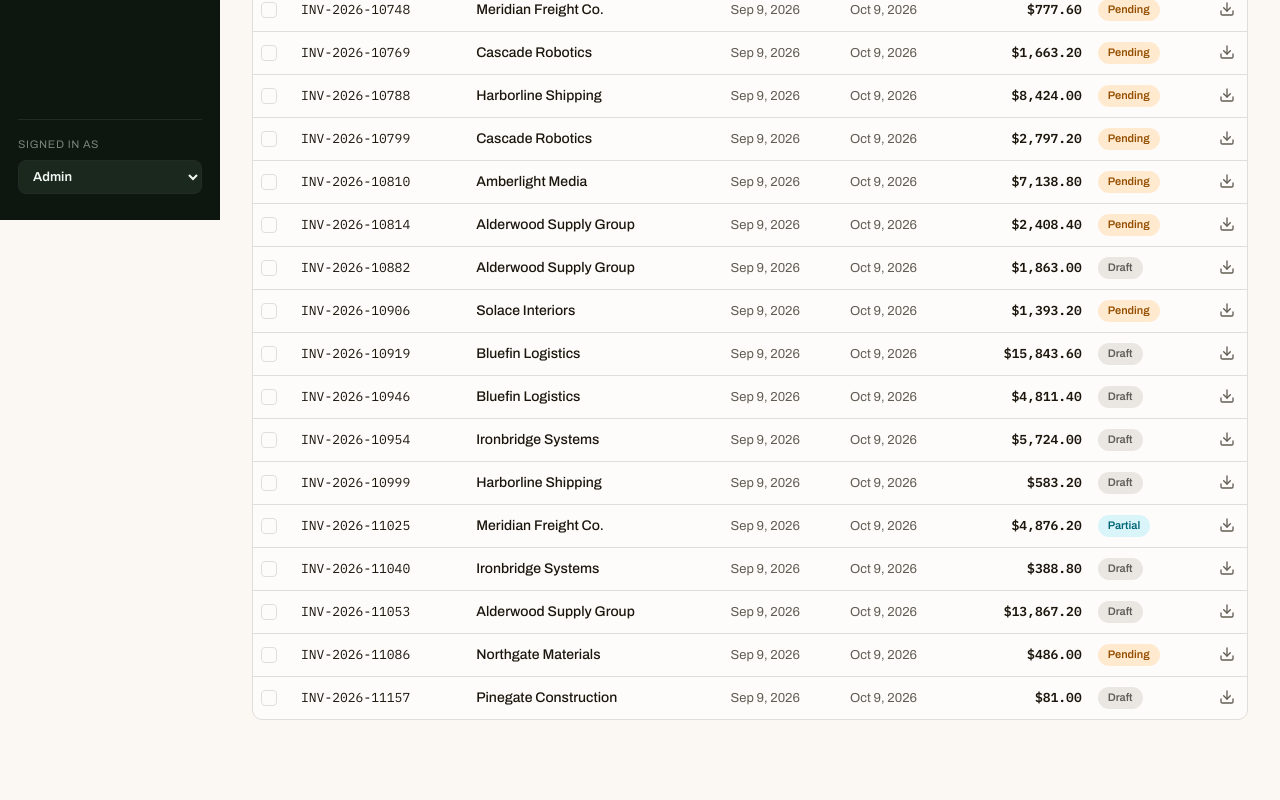
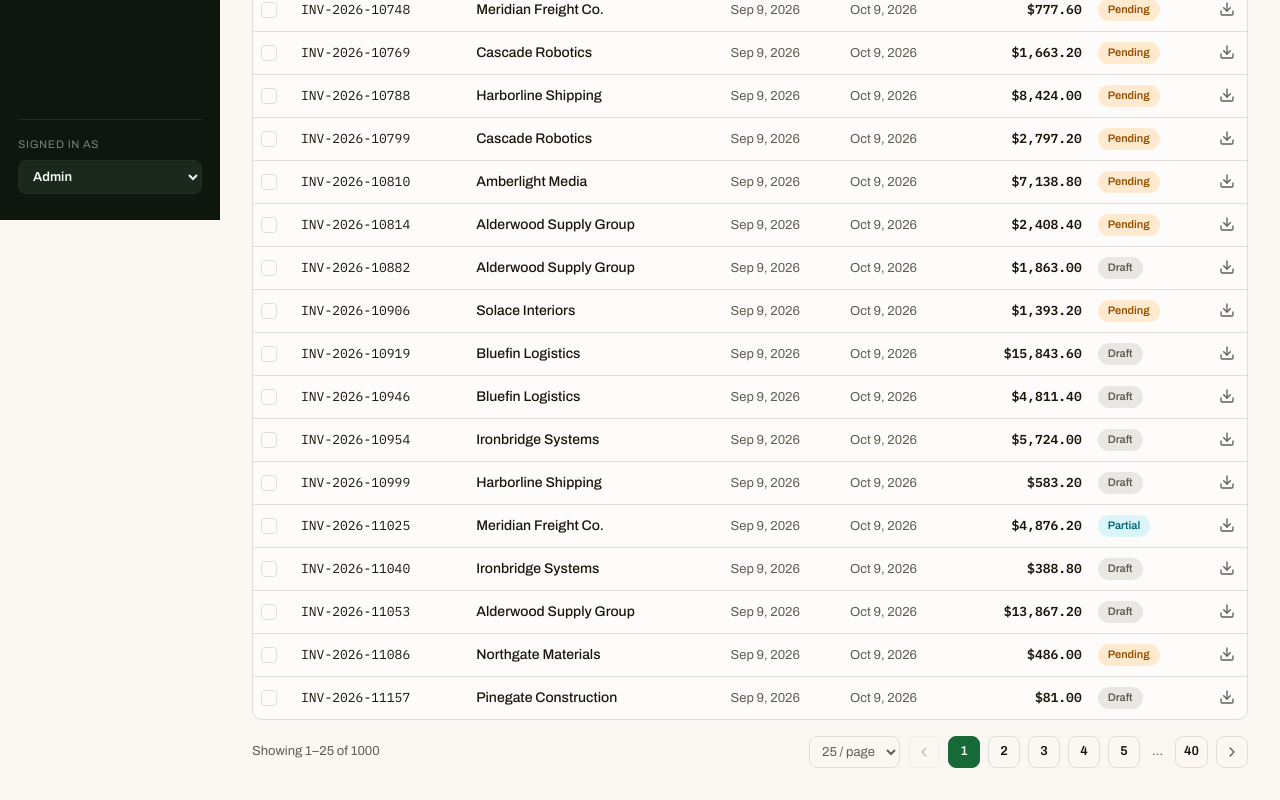
Before and after one commit to thisisfaizanali/ffx-assignment2, a Next.js app: page /invoices in a window 1280 px wide. Shown: the part 580-1380 px from the top of the page. Before the commit the page ends 1332 px from the top, so only its background shows below. Built offline with nearby package versions, Linux system fonts and the light colour scheme.

Commit message:
feat: add pagination controls

```diff
--- a/src/app/invoices/invoice-listing.tsx
+++ b/src/app/invoices/invoice-listing.tsx
@@ -2,6 +2,7 @@
 
 import { ErrorState } from "@/components/error-state";
 import { InvoiceTable } from "@/components/invoices/invoice-table";
+import { ListingPagination } from "@/components/invoices/listing-pagination";
 import { ListingToolbar } from "@/components/invoices/listing-toolbar";
 import { useInvoices } from "@/hooks/use-invoices";
 import { useTableQuery } from "@/hooks/use-table-query";
@@ -12,6 +13,8 @@ export function InvoiceListing() {
     setFilters,
     toggleStatus,
     setSort,
+    setPage,
+    setPageSize,
     clearFilters,
     hasActiveFilters,
   } = useTableQuery();
@@ -34,12 +37,24 @@ export function InvoiceListing() {
       ) : isLoading && !data ? (
         <p className="text-sm text-muted-foreground">Loading…</p>
       ) : (
+        <>
           <InvoiceTable
             rows={data?.data ?? []}
             sort={query.sort}
             dir={query.dir}
             onSort={setSort}
           />
+          {data && data.total > 0 && (
+            <ListingPagination
+              page={data.page}
+              pageSize={data.pageSize}
+              total={data.total}
+              totalPages={data.totalPages}
+              onPage={setPage}
+              onPageSize={setPageSize}
+            />
+          )}
+        </>
       )}
     </div>
   );
--- /dev/null
+++ b/src/components/invoices/listing-pagination.tsx
@@ -0,0 +1,102 @@
+"use client";
+
+import { ChevronLeft, ChevronRight } from "lucide-react";
+import { paginationRange } from "@/lib/pagination";
+import { cn } from "@/lib/utils";
+
+const PAGE_SIZES = [10, 25, 50];
+
+const stepClass =
+  "inline-flex size-8 items-center justify-center rounded-md border border-input text-muted-foreground transition-colors hover:bg-muted disabled:pointer-events-none disabled:opacity-40";
+
+interface Props {
+  page: number;
+  pageSize: number;
+  total: number;
+  totalPages: number;
+  onPage: (page: number) => void;
+  onPageSize: (size: number) => void;
+}
+
+export function ListingPagination({
+  page,
+  pageSize,
+  total,
+  totalPages,
+  onPage,
+  onPageSize,
+}: Props) {
+  const start = total === 0 ? 0 : (page - 1) * pageSize + 1;
+  const end = Math.min(page * pageSize, total);
+
+  return (
+    <div className="flex flex-wrap items-center justify-between gap-3">
+      <p className="text-[13px] text-muted-foreground">
+        Showing {start}–{end} of {total}
+      </p>
+
+      <div className="flex flex-wrap items-center gap-2">
+        <label className="text-[13px] text-muted-foreground">
+          <span className="sr-only">Rows per page</span>
+          <select
+            value={pageSize}
+            onChange={(e) => onPageSize(Number(e.target.value))}
+            className="h-8 rounded-md border border-input bg-transparent px-2 text-[13px] outline-none transition-colors focus-visible:border-ring focus-visible:ring-3 focus-visible:ring-ring/50"
+          >
+            {PAGE_SIZES.map((n) => (
+              <option key={n} value={n}>
+                {n} / page
+              </option>
+            ))}
+          </select>
+        </label>
+
+        <button
+          type="button"
+          onClick={() => onPage(page - 1)}
+          disabled={page <= 1}
+          aria-label="Previous page"
+          className={stepClass}
+        >
+          <ChevronLeft className="size-4" />
+        </button>
+
+        {paginationRange(page, totalPages).map((p, i) =>
+          p === "…" ? (
+            <span
+              key={`gap-${i}`}
+              className="px-1 text-[13px] text-muted-foreground"
+            >
+              …
+            </span>
+          ) : (
+            <button
+              key={p}
+              type="button"
+              onClick={() => onPage(p)}
+              aria-current={p === page ? "page" : undefined}
+              className={cn(
+                "inline-flex h-8 min-w-8 items-center justify-center rounded-md border px-2 text-[13px] font-semibold transition-colors",
+                p === page
+                  ? "border-primary bg-primary text-primary-foreground"
+                  : "border-input text-foreground hover:bg-muted",
+              )}
+            >
+              {p}
+            </button>
+          ),
+        )}
+
+        <button
+          type="button"
+          onClick={() => onPage(page + 1)}
+          disabled={page >= totalPages}
+          aria-label="Next page"
+          className={stepClass}
+        >
+          <ChevronRight className="size-4" />
+        </button>
+      </div>
+    </div>
+  );
+}
--- /dev/null
+++ b/src/lib/pagination.ts
@@ -0,0 +1,30 @@
+const range = (start: number, end: number): number[] =>
+  Array.from({ length: end - start + 1 }, (_, i) => start + i);
+
+/**
+ * Page numbers to render, with "…" for gaps. Up to 7 pages shows them all;
+ * beyond that it always keeps the first page, the last page, and a window of
+ * `siblings` around the current page.
+ */
+export function paginationRange(
+  current: number,
+  total: number,
+  siblings = 1,
+): (number | "…")[] {
+  const slots = siblings * 2 + 5;
+  if (total <= slots) return range(1, total);
+
+  const leftSibling = Math.max(current - siblings, 1);
+  const rightSibling = Math.min(current + siblings, total);
+  const showLeftDots = leftSibling > 2;
+  const showRightDots = rightSibling < total - 1;
+  const edgeCount = 3 + siblings * 2;
+
+  if (!showLeftDots && showRightDots) {
+    return [...range(1, edgeCount), "…", total];
+  }
+  if (showLeftDots && !showRightDots) {
+    return [1, "…", ...range(total - edgeCount + 1, total)];
+  }
+  return [1, "…", ...range(leftSibling, rightSibling), "…", total];
+}
```
Lines whose indentation alone changed are shown as unchanged.
